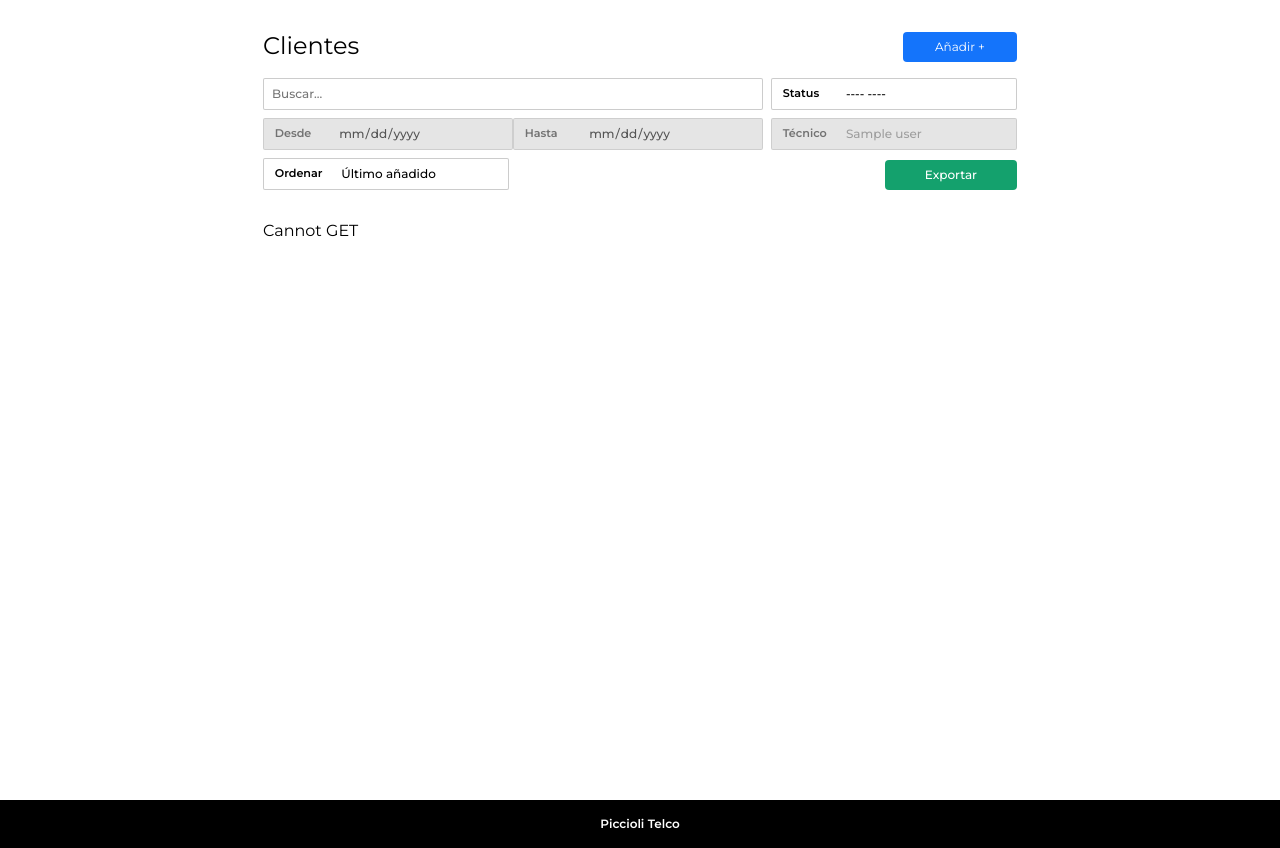
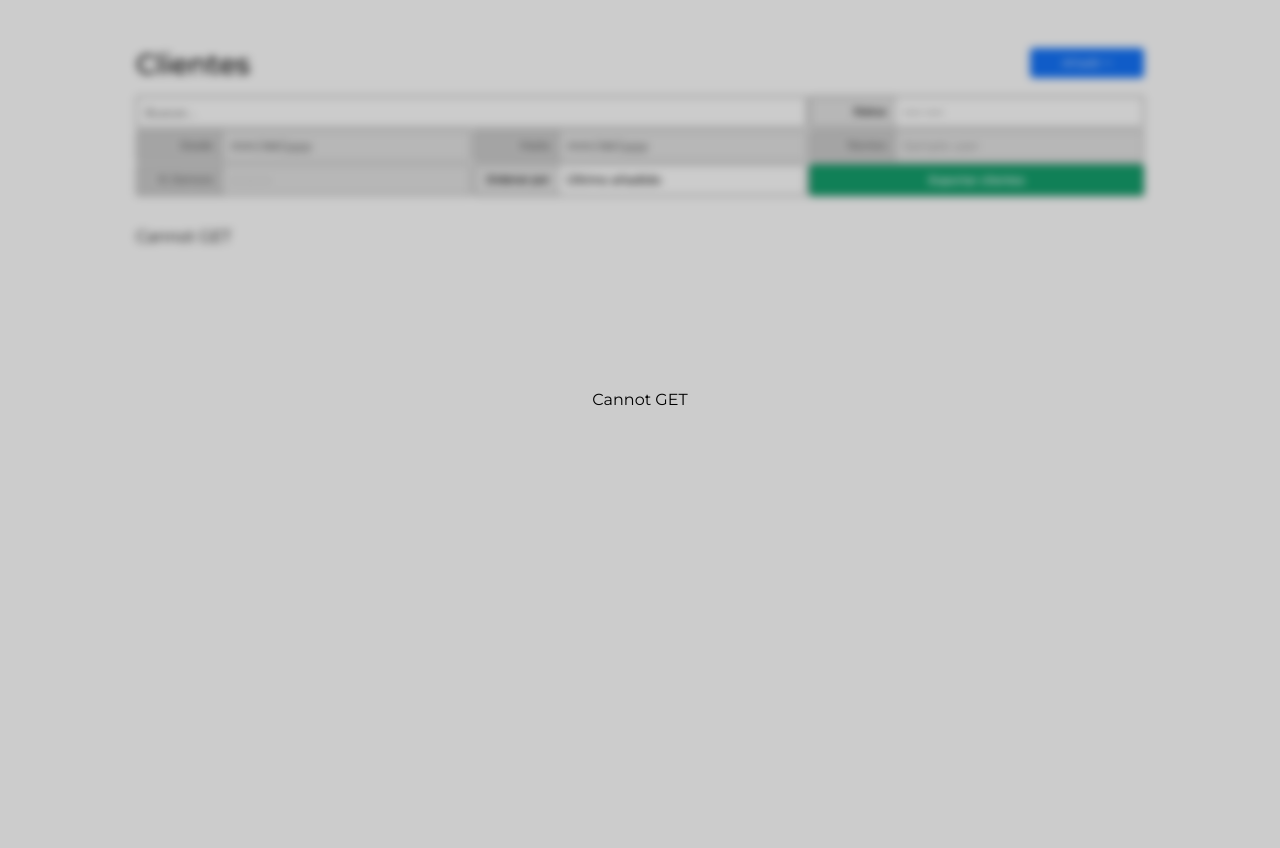
Before and after one commit to sussgmez/web_pt, a Django app: template orders/templates/orders/customer_page.html in a window 1280 px wide. After the commit the page ends 405 px from the top, so only its background shows below. Run offline with Django 3.2, Linux system fonts and the light colour scheme; the template is opened without the code that fills it: most values are stand-ins (such as "Sample title", 1, 10 or a date in 2020).

Commit message:
Actualizacion v1

```diff
--- a/orders/templates/orders/customer_create.html
+++ b/orders/templates/orders/customer_create.html
@@ -13,7 +13,7 @@
             {{ form.contract_number }}
             <span class="floating-label">Nro. De Contrato</span>
         </div>
-        <div id="id_check_contract_number" class="status-waiting cs-2">
+        <div id="id_check_contract_number" class="status-waiting">
             <p>Ingrese un nro. de contrato válido.</p>
         </div>
         <div class="form-inputs-header cs-3">
--- a/orders/templates/orders/customer_page.html
+++ b/orders/templates/orders/customer_page.html
@@ -44,7 +44,6 @@
                     {% endfor %}
                 </select>
             </div>
-            <div id="id_filters_assigned_date">
             <div class="filter-w-label">
                 <label for="id_filter_from_date" class="label">Desde</label>
                 <input class="filter" onchange="get_customer_list()" type="date" id="id_filter_from_date" disabled>
@@ -52,7 +51,6 @@
             <div class="filter-w-label">
                 <label for="id_filter_to_date" class="label">Hasta</label>
                 <input class="filter" onchange="get_customer_list()" type="date" id="id_filter_to_date" disabled>
-                </div>
             </div>
             <div class="filter-w-label">
                 <label for="id_filter_technician" class="label">Técnico</label>
@@ -68,14 +66,22 @@
                 </select>
             </div>
             <div class="filter-w-label">
-                <label for="id_filter_order_by_input" class="label">Ordenar</label>
+                <label for="id_filter_delayedreason" class="label">R. Demora</label>
+                <select class="filter" id="id_filter_delayedreason" onchange="get_customer_list()" disabled>
+                    <option value="-date_created">---------</option>
+                    <option value="date_received">Fecha de recepción</option>
+                    <option value="-pk" >Nro. De Contrato</option>
+                </select>
+            </div>
+            <div class="filter-w-label">
+                <label for="id_filter_order_by_input" class="label">Ordenar por</label>
                 <select class="filter" id="id_filter_order_by_input" onchange="get_customer_list()">
                     <option value="-date_created">Último añadido</option>
                     <option value="date_received">Fecha de recepción</option>
                     <option value="-pk" >Nro. De Contrato</option>
                 </select>
             </div>
-            <button id="id_btn_export_customers" class="btn" onclick="export_xlsx();">Exportar</button>
+            <button id="id_btn_export_customers" class="btn" onclick="export_xlsx();">Exportar clientes</button>
             <div id="id_get_xlsx" style="display: none;"></div>
         </div>
         <div id="id_customer_list"></div>
--- a/static/css/orders/_customer_form.scss
+++ b/static/css/orders/_customer_form.scss
@@ -157,6 +162,7 @@
     @include b.xs {
         .form-inputs {
             grid-template-columns: 1fr;
+            padding: 1rem;
             .cs-2 {
                 grid-column: span 1;
             }
--- a/static/css/orders/_customer_page.scss
+++ b/static/css/orders/_customer_page.scss
@@ -3,9 +3,9 @@
 
 /* Página de clientes */
 #id_customer_page {
-    padding: 2rem 0.5rem;
+    padding: 3rem 0.5rem;
     min-height: 100vh;
-    max-width: v.$md;
+    max-width: v.$lg;
     margin: auto;
     /* Cabecera de página */
     #id_customer_page_header {
@@ -14,14 +14,14 @@
         position: relative;
         margin-bottom: 1rem;
         h1 {
-            font-size: 1.5rem;
-            font-weight: 400;
+            font-size: 1.75rem;
+            font-weight: 500;
         }
         /* Botón de menñu de añadir clientes */
         #id_btn_customers_create {
             padding: 0.5rem 2rem;
             &:hover {
-                background-color: rgba(v.$primary-color, 0.75);
+                background-color: rgba(v.$primary-color, 0.9);
             }
         }
         /* Opciones de creación de clientes */
@@ -68,7 +68,7 @@
         display: grid;
         grid-template-columns: repeat(3, 1fr);
         align-items: end;
-        gap: 0.5rem;
+        gap: 2px;
         margin-bottom: 2rem;
         max-width: v.$lg;
         .filter {
@@ -80,10 +80,14 @@
             font-weight: 500;
             background-color: v.$white;
             transition: all 0.1s;
-            border: 1px solid rgba(v.$black, 0.2);
+            border: 1px solid rgba(v.$black, 0.5);
             border-radius: 2px;
             &:focus {
                 outline: none;
+                border: 1px solid v.$black;
+            }
+            &:hover {
+                border: 1px solid v.$black;
             }
         }
         #id_filter_text {
@@ -101,14 +105,21 @@
             overflow: hidden;
             height: 2rem;
             background-color: v.$white;
-            border: 1px solid rgba(v.$black, 0.2);
+            border: 1px solid rgba(v.$black, 0.5);
             transition: all 0.1s;
             border-radius: 2px;
             .label {
+                display: flex;
+                align-items: center;
                 font-weight: 600;
-                font-size: 0.7rem;
-                padding: 0.67rem;
-                width: 5.25rem;
+                justify-content: end;
+                font-size: 0.625rem;
+                padding: 0.5rem;
+                width:33%;
+                height: 100%;
+                text-wrap: nowrap;
+                background-color: rgba(v.$black, 0.1);
+                border-right: 1px solid rgba(v.$black, 0.2);
             }
             .filter {
                 width: 100%;
@@ -120,7 +131,7 @@
                 }
             }
             &:has(.filter:disabled) {
-                border: 1px solid rgba(v.$black, 0.1) !important;
+                border: 1px solid rgba(v.$black, 0.3) !important;
                 box-shadow: unset;
                 background-color: rgba(v.$black, 0.1);
                 .label {
@@ -130,16 +141,23 @@
                     cursor: default;
                 }
             }
+
+            &:hover, &:has(.filter:focus){
+                border: 1px solid v.$black;
+            }
         }
         #id_btn_export_customers {
             background-color: v.$success-color;
-            font-weight: 500;
-            padding: 0.5rem 2.5rem;
-            width: fit-content;
+            font-weight: 600;
+            width: 100%;
+            height: 100%;
+            border-radius: 2px;
             grid-column: -2;
             margin-left: auto;
+            font-size: 0.6875rem;
+            border: 1px solid rgba(v.$black, .5);
             &:hover {
-                background-color: rgba(v.$success-color, 0.6);
+                background-color: rgba(v.$success-color, 0.9);
             }
         }
         @include b.lg {
--- a/static/css/style.css
+++ b/static/css/style.css
@@ -187,9 +187,9 @@
 
 /* Página de clientes */
 #id_customer_page {
-  padding: 2rem 0.5rem;
+  padding: 3rem 0.5rem;
   min-height: 100vh;
-  max-width: 770px;
+  max-width: 1024px;
   margin: auto;
   /* Cabecera de página */
   /* Filtros de búsqueda de clientes */
@@ -204,14 +204,14 @@
   /* Opciones de creación de clientes */
 }
 #id_customer_page #id_customer_page_header h1 {
-  font-size: 1.5rem;
-  font-weight: 400;
+  font-size: 1.75rem;
+  font-weight: 500;
 }
 #id_customer_page #id_customer_page_header #id_btn_customers_create {
   padding: 0.5rem 2rem;
 }
 #id_customer_page #id_customer_page_header #id_btn_customers_create:hover {
-  background-color: rgba(20, 116, 251, 0.75);
+  background-color: rgba(20, 116, 251, 0.9);
 }
 #id_customer_page #id_customer_page_header #id_customer_create_options {
   position: absolute;
@@ -256,7 +256,7 @@
   display: grid;
   grid-template-columns: repeat(3, 1fr);
   align-items: end;
-  gap: 0.5rem;
+  gap: 2px;
   margin-bottom: 2rem;
   max-width: 1024px;
 }
@@ -269,11 +269,15 @@
   font-weight: 500;
   background-color: #fff;
   transition: all 0.1s;
-  border: 1px solid rgba(0, 0, 0, 0.2);
+  border: 1px solid rgba(0, 0, 0, 0.5);
   border-radius: 2px;
 }
 #id_customer_page #id_customer_filters .filter:focus {
   outline: none;
+  border: 1px solid #000;
+}
+#id_customer_page #id_customer_filters .filter:hover {
+  border: 1px solid #000;
 }
 #id_customer_page #id_customer_filters #id_filter_text {
   cursor: text;
@@ -290,15 +294,22 @@
   overflow: hidden;
   height: 2rem;
   background-color: #fff;
-  border: 1px solid rgba(0, 0, 0, 0.2);
+  border: 1px solid rgba(0, 0, 0, 0.5);
   transition: all 0.1s;
   border-radius: 2px;
 }
 #id_customer_page #id_customer_filters .filter-w-label .label {
+  display: flex;
+  align-items: center;
   font-weight: 600;
-  font-size: 0.7rem;
-  padding: 0.67rem;
-  width: 5.25rem;
+  justify-content: end;
+  font-size: 0.625rem;
+  padding: 0.5rem;
+  width: 33%;
+  height: 100%;
+  text-wrap: nowrap;
+  background-color: rgba(0, 0, 0, 0.1);
+  border-right: 1px solid rgba(0, 0, 0, 0.2);
 }
 #id_customer_page #id_customer_filters .filter-w-label .filter {
   width: 100%;
@@ -320,16 +331,22 @@
 #id_customer_page #id_customer_filters .filter-w-label:has(.filter:disabled) .filter {
   cursor: default;
 }
+#id_customer_page #id_customer_filters .filter-w-label:hover, #id_customer_page #id_customer_filters .filter-w-label:has(.filter:focus) {
+  border: 1px solid #000;
+}
 #id_customer_page #id_customer_filters #id_btn_export_customers {
   background-color: #14a16d;
-  font-weight: 500;
-  padding: 0.5rem 2.5rem;
-  width: fit-content;
+  font-weight: 600;
+  width: 100%;
+  height: 100%;
+  border-radius: 2px;
   grid-column: -2;
   margin-left: auto;
+  font-size: 0.6875rem;
+  border: 1px solid rgba(0, 0, 0, 0.5);
 }
 #id_customer_page #id_customer_filters #id_btn_export_customers:hover {
-  background-color: rgba(20, 161, 109, 0.6);
+  background-color: rgba(20, 161, 109, 0.9);
 }
 @media (max-width: 1024px) {
   #id_customer_page #id_customer_filters {
@@ -1016,6 +1046,7 @@
   background-color: #1474fb;
   color: #fff;
   transition: all 0.1s;
+  height: fit-content;
 }
 
 .btn-alt {
--- a/static/css/style.scss
+++ b/static/css/style.scss
@@ -60,6 +60,7 @@
     background-color: $primary-color;
     color: $white;
     transition: all 0.1s;
+    height: fit-content;
 }
 
 .btn-alt {
--- a/static/js/pages/customer_page.js
+++ b/static/js/pages/customer_page.js
@@ -93,7 +93,7 @@
 
     get_customer_list()
     //
-    // get_customer_form('../customer/create', '#id_customer_create')
+    get_customer_form('../customer/create', '#id_customer_create')
 
 
 });
```
Also changed, not shown: other parts of static/css/orders/_customer_form.scss (+39 -19 lines), other parts of static/css/style.css (+33 -20 lines), 1 other file. Lines whose indentation alone changed are shown as unchanged.
